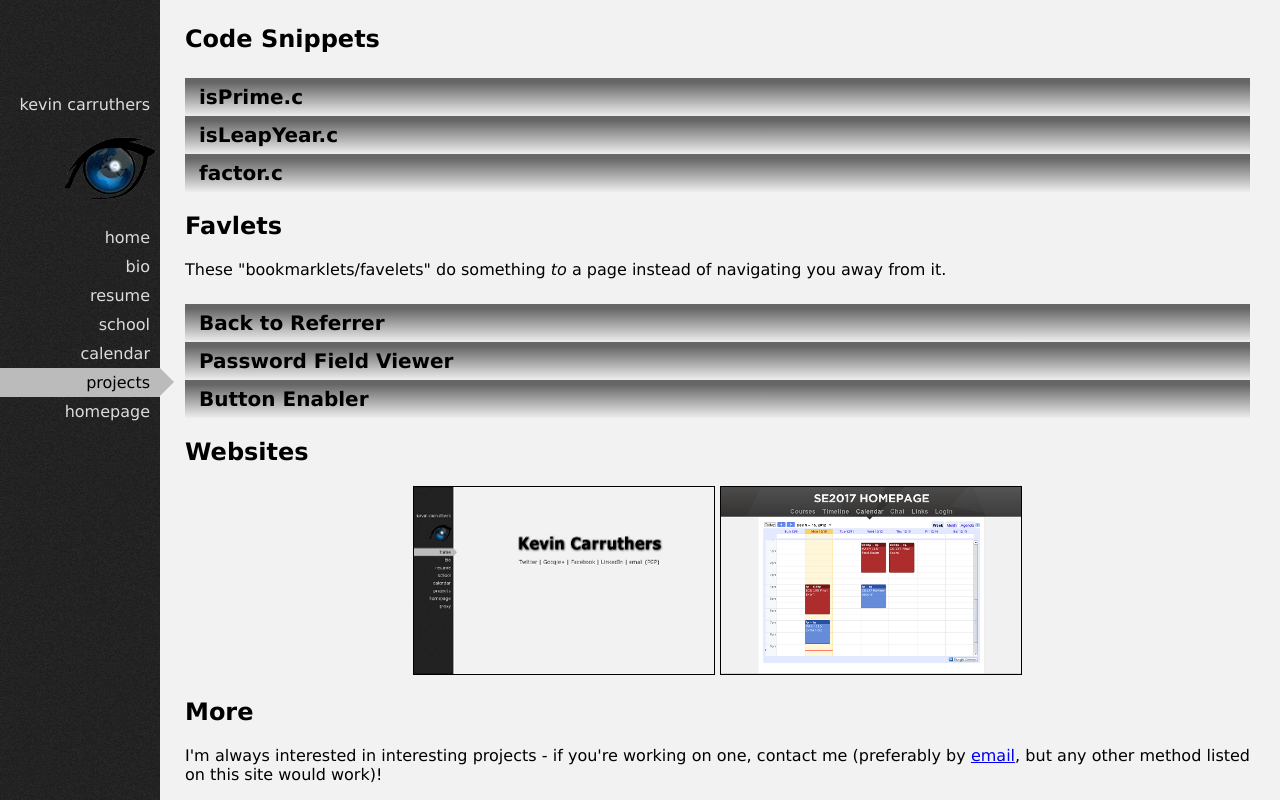
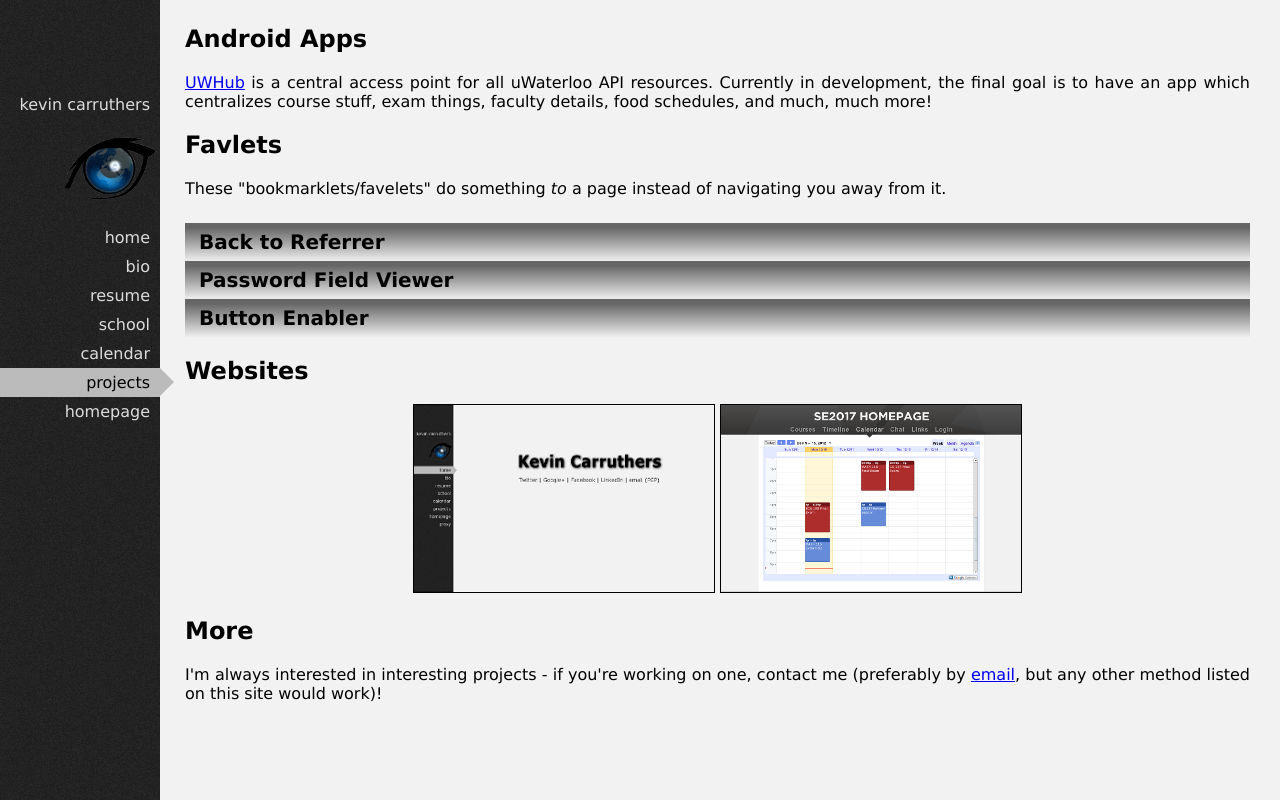
Before and after one commit to TheKevJames/web, a PHP site: page /projects.php in a window 1280 px wide. Run offline with PHP 8.4, Linux system fonts and the light colour scheme.

Commit message:
Updated projects

```diff
--- a/projects.php
+++ b/projects.php
@@ -12,22 +12,8 @@ include_once('nav.inc.php');
 ?>
 
 <content>
-	<h2>Code Snippets</h2>
-	<span class='foldingmenu'>
-		<span class='foldingmenuitem200'>
- 			<h4>isPrime.c</h4>
-			<ul><pre><code class='language-c'>int isPrime(int number) {<br />  if(number <= 1) return 0;<br />  for(int i = 2; i <= sqrt(number); i++) {<br />    if(number % i == 0) return 0;<br />  }<br />  return 1;<br />}</code></pre></ul>
-		</span>
-		<span class='foldingmenuitem200'>
-			<h4>isLeapYear.c</h4>
-			<ul><pre><code class='language-c'>int isLeapYear(int year) {<br />  if(year % 400 == 0 || (year % 100 != 0 && year % 4 == 0)) return 1;<br />  return 0;<br />}</code></pre></ul>
-		</span>
-		<span class='foldingmenuitem450'>
-			<h4>factor.c</h4>
-			<ul><pre><code class='language-c'>void factor(int number) {<br />  printf("%d = ", number);<br />  int storenumber = number;<br />  int tempnumber = sqrt(number)*2;<br />  for(int i = 2; i <= tempnumber;) {<br />    if(number % i == 0) {
-      printf("%d%s", i, number != i ? "*" : "");<br />      number /= i;<br />    }<br />    else if(number == i) {<br />      printf("%d", i);<br />    }<br />    else i++;<br />  }<br />  if(number == storenumber) printf("%d", number);<br />  printf("\n");<br />}</code></pre></ul>
-		</span>
-	</span>
+	<h2>Android Apps</h2>
+	<p><a href='https://github.com/CromiumApps/uwhub'>UWHub</a> is a central access point for all uWaterloo API resources. Currently in development, the final goal is to have an app which centralizes course stuff, exam things, faculty details, food schedules, and much, much more!
 
 	<h2>Favlets</h2>
 	<p>These "bookmarklets/favelets" do something <i>to</i> a page instead of navigating you away from it.</p>
```
